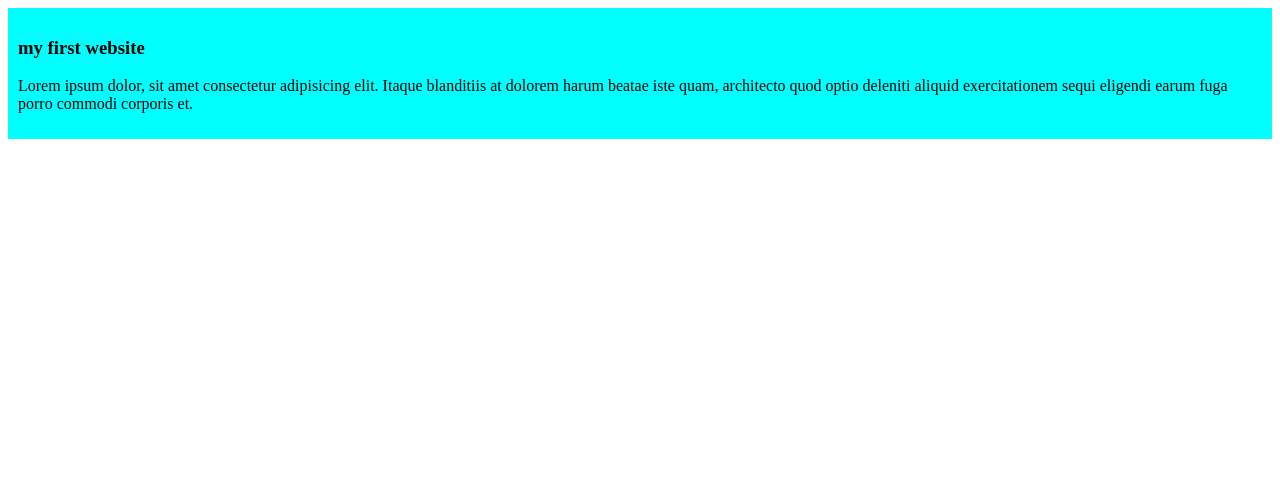
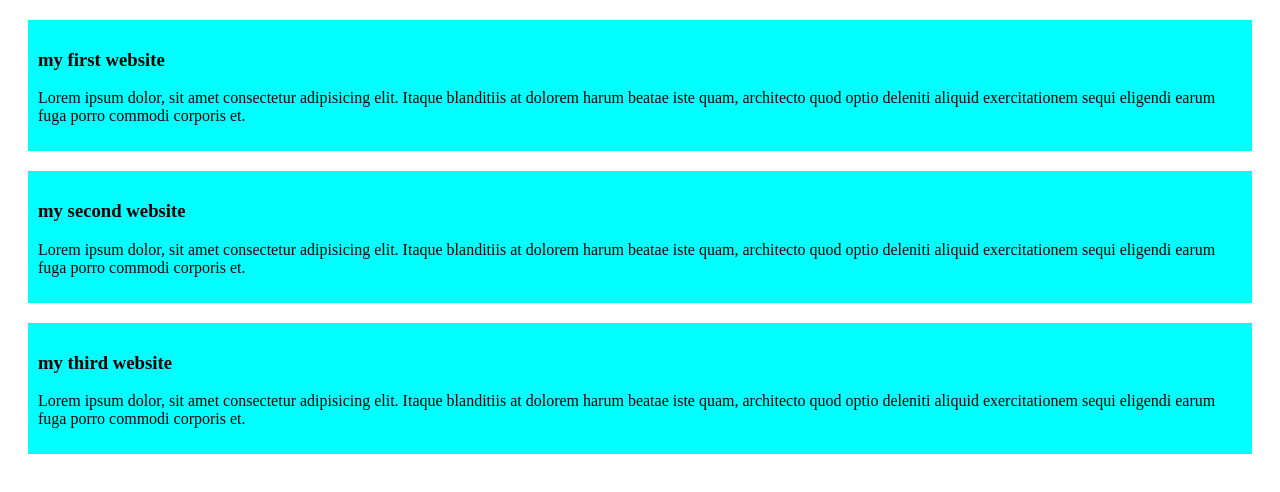
Before and after one commit to afnan118rahman/my-simple-website, a plain HTML site: page index.html in a window 1280 px wide. Drawn offline with Linux system fonts and the light colour scheme.

Commit message:
added the three blog

```diff
--- a/index.html
+++ b/index.html
@@ -11,5 +11,13 @@
         <h3>my first website</h3>
         <p>Lorem ipsum dolor, sit amet consectetur adipisicing elit. Itaque blanditiis at dolorem harum beatae iste quam, architecto quod optio deleniti aliquid exercitationem sequi eligendi earum fuga porro commodi corporis et.</p>
     </div>
+    <div>
+        <h3>my second website</h3>
+        <p>Lorem ipsum dolor, sit amet consectetur adipisicing elit. Itaque blanditiis at dolorem harum beatae iste quam, architecto quod optio deleniti aliquid exercitationem sequi eligendi earum fuga porro commodi corporis et.</p>
+    </div>
+    <div>
+        <h3>my third website</h3>
+        <p>Lorem ipsum dolor, sit amet consectetur adipisicing elit. Itaque blanditiis at dolorem harum beatae iste quam, architecto quod optio deleniti aliquid exercitationem sequi eligendi earum fuga porro commodi corporis et.</p>
+    </div>
 </body>
 </html>
--- a/styles.css/blog.css
+++ b/styles.css/blog.css
@@ -1,4 +1,4 @@
 div{
     background-color: aqua;
     padding: 10px;
-}
+    margin: 20px;
```
